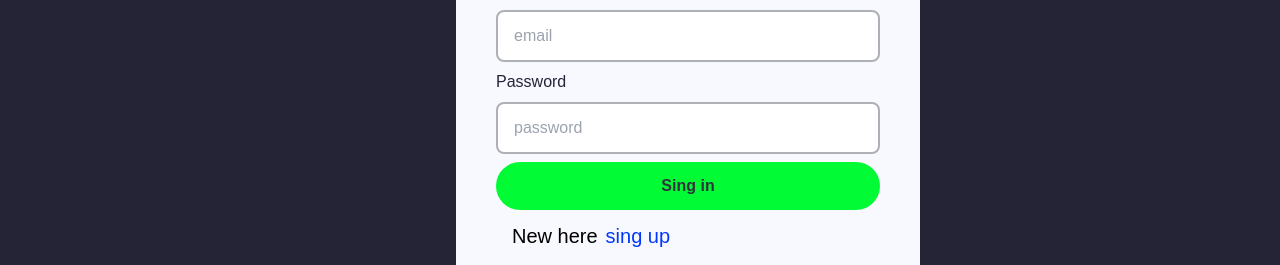
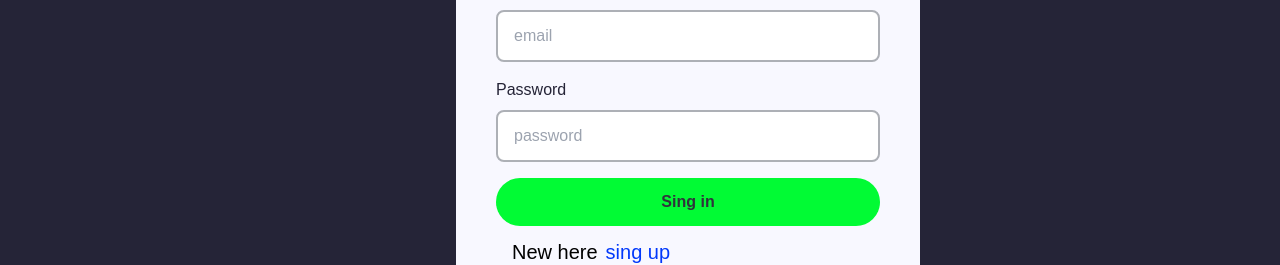
Before and after one commit to faridkinyobi/next-landing-page-sewa-gedung, a Next.js app: page /signin in a window 1280 px wide. Shown: the part 303-568 px from the top of the page. Built offline with nearby package versions, Linux system fonts and the light colour scheme; no server answers.

Commit message:
menambahkan {my} mergin top dan margin botton

```diff
--- a/components/TextInput.tsx
+++ b/components/TextInput.tsx
@@ -17,10 +17,10 @@
   label,
 }: TextInputProps) => {
   return (
-    <div className="flex flex-col items-start col-span-1">
+    <div className="flex flex-col items-start col-span-1 my-2">
       <label className="text-blue-30">{label}</label>
       <input
-      className="rounded-lg  focus:border-blue-20 focus:outline-none box-border border-2 border-gray-10 px-4 py-3 lg:w-96 my-2"
+      className="rounded-lg focus:border-blue-20 focus:outline-none box-border border-2 border-gray-10 px-4 py-3 lg:w-96 my-2"
         type={type}
         placeholder={placeholder}
         name={name}
```
